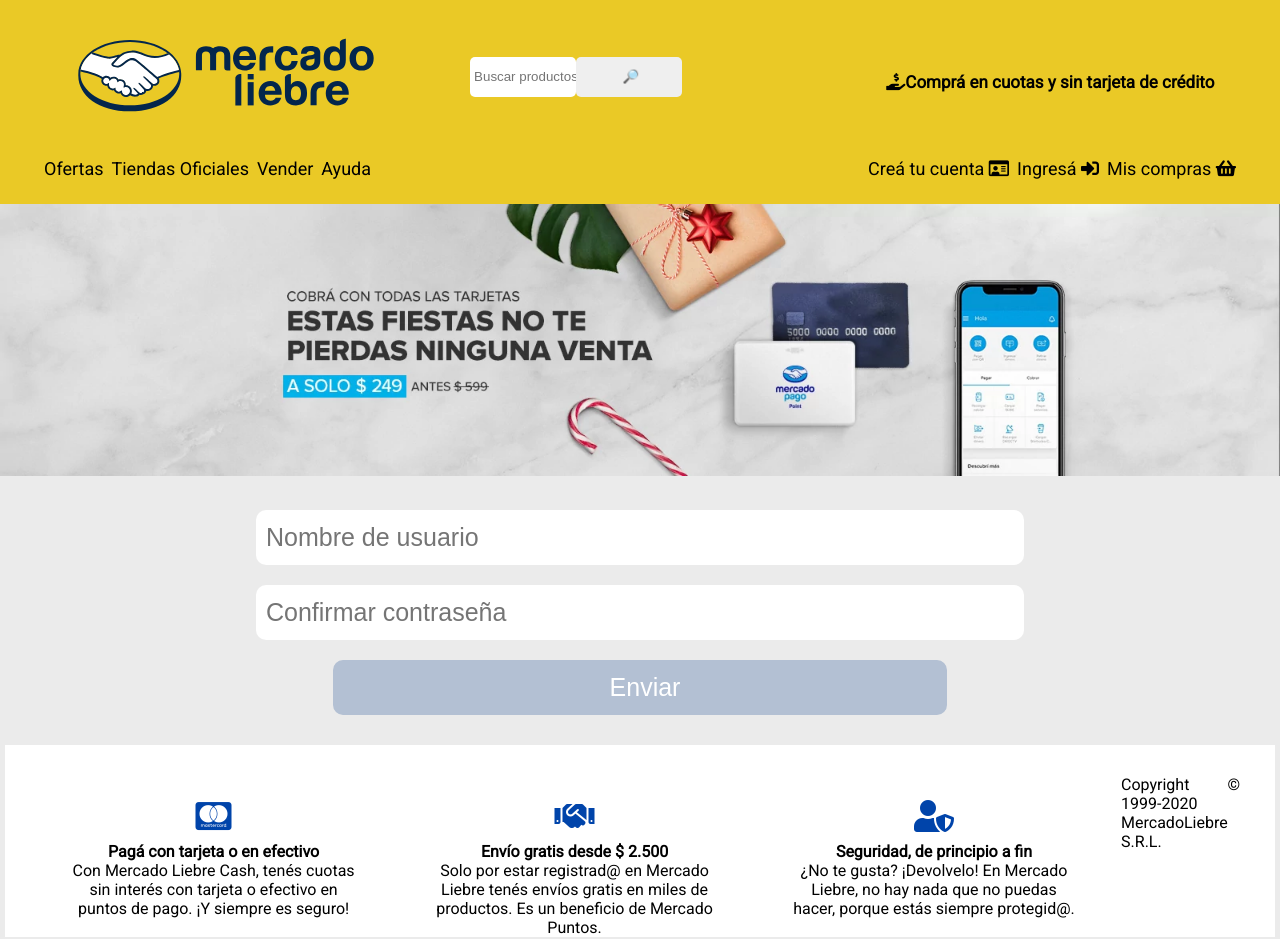
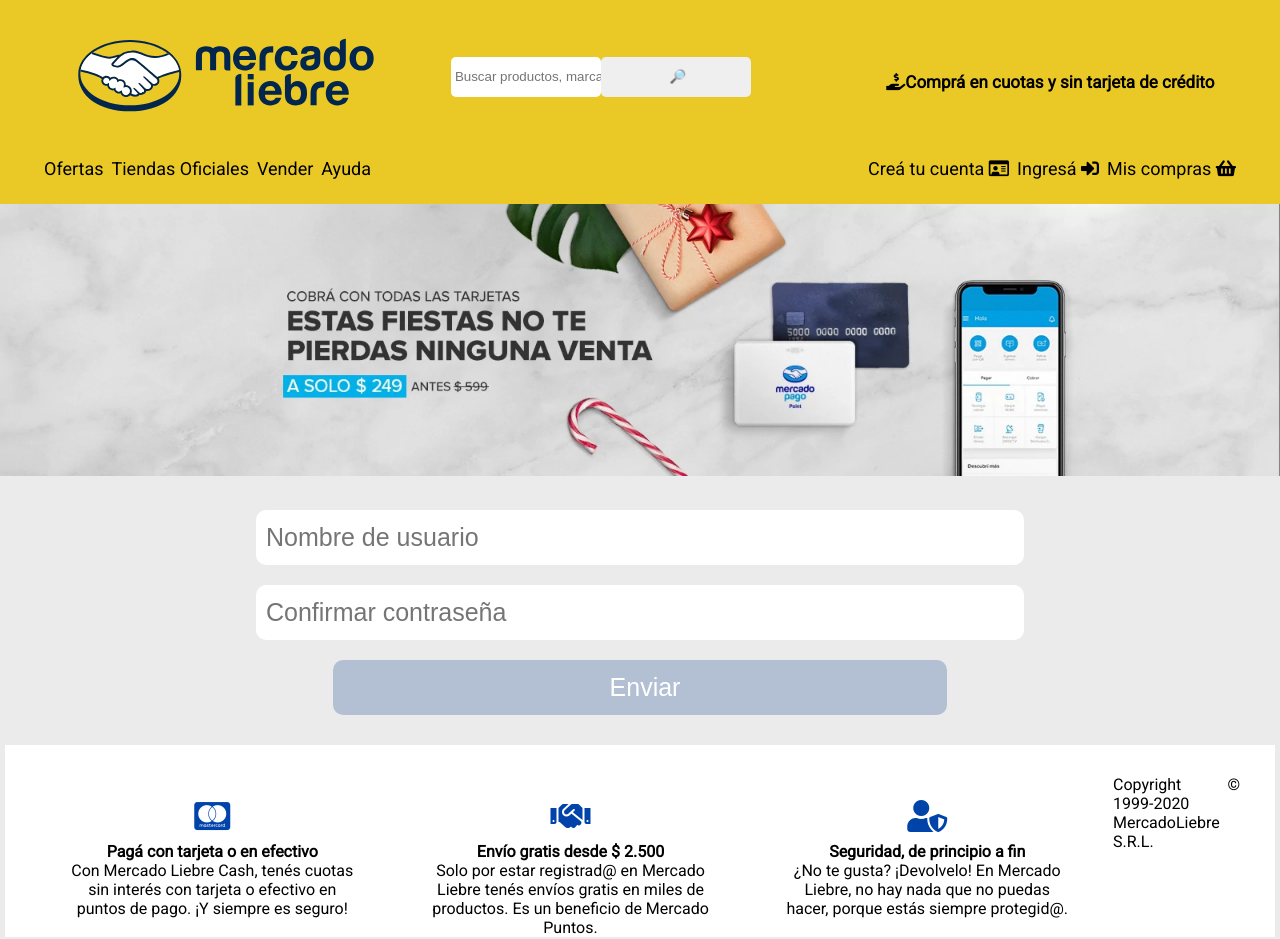
Before and after one commit to JhonatanFulguera/mercadoLibreFulguera, a website: page views/login.html in a window 1280 px wide. Drawn offline with Linux system fonts and the light colour scheme; files that its build step writes are made by us from their sources; files whose address does not match are found by name.

Commit message:
Proyecto

```diff
--- a/views/login.html
+++ b/views/login.html
@@ -16,7 +16,7 @@
                 <img src="images/logo-mercado-liebre.svg" alt="Logo de MercadoLiebre">
             </div>
 
-            <div class="formulario">
+            <div class="search">
                 <form action="" method="POST">
                     <input class="barra" type="text" placeholder="Buscar productos, marcas y más">
                     <input type="submit" value="&#128270;">
@@ -82,9 +82,7 @@
                 <p>¿No te gusta? ¡Devolvelo! En Mercado Liebre, no hay nada que no puedas hacer,
                     porque estás siempre protegid@.</p>
             </article>
-            <article>
-                <p class="derech">Copyright © 1999-2020 MercadoLiebre S.R.L.</p>
-            </article>
+            <p class="derech">Copyright © 1999-2020 MercadoLiebre S.R.L.</p>
         </section>
         </div>
     </footer>
```
Also changed, not shown: views/register.html (+3 -4 lines).
